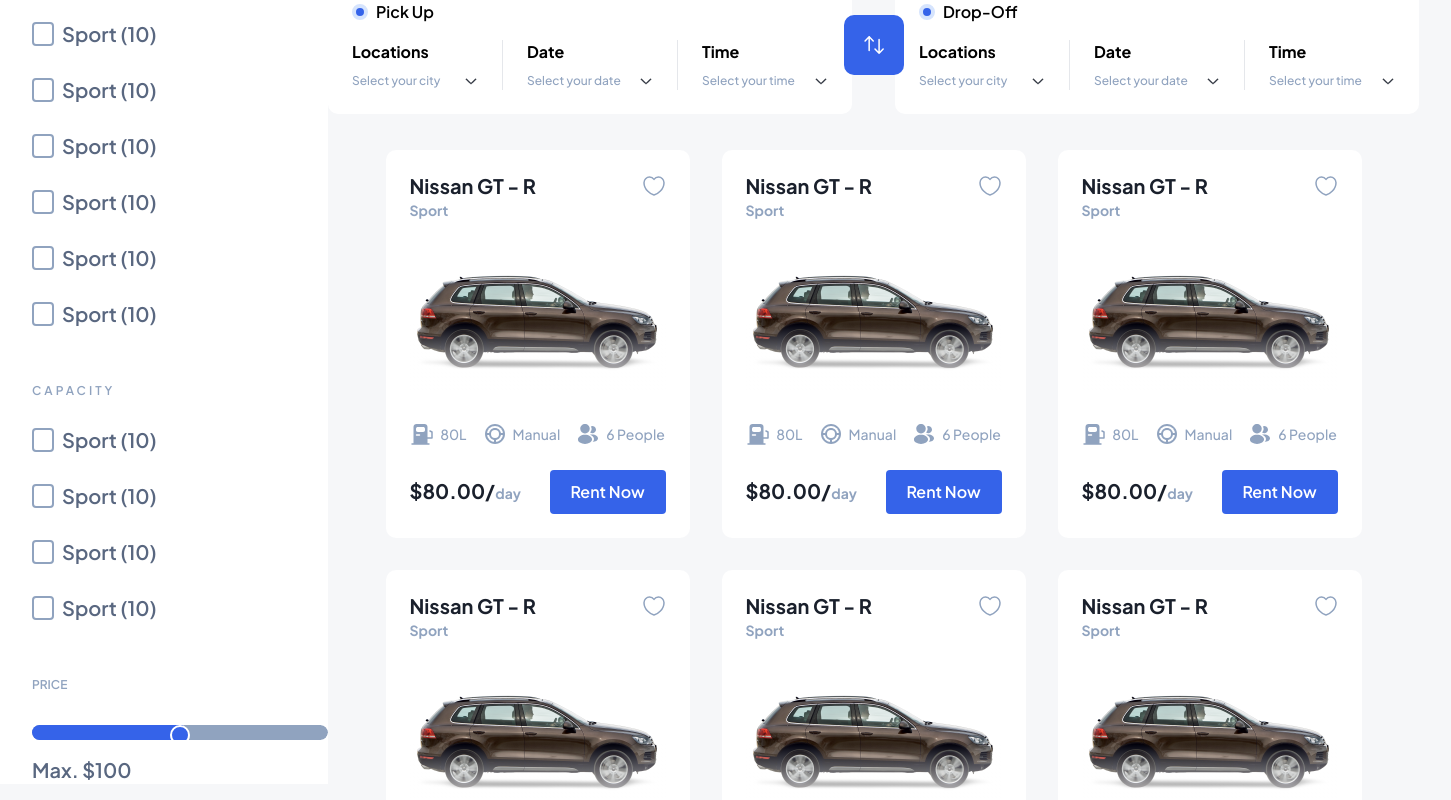
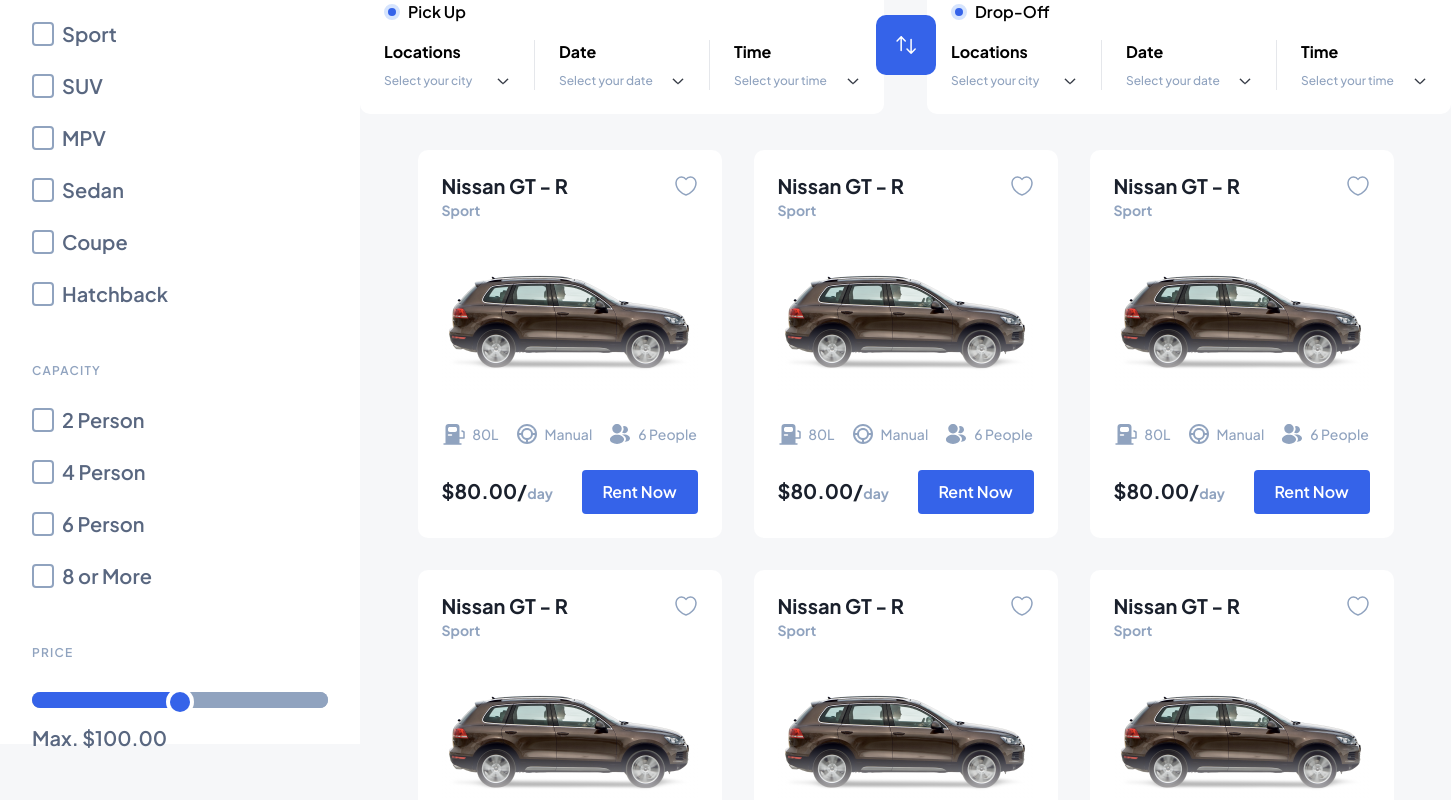
Before and after one commit to hanifisenturk/nextjs-rent-a-car, a Next.js app: page /search in a window 1280 px wide. Shown: the part 180-980 px from the top of the page, 1451 px wide, since content can reach past the window. Built offline with nearby package versions, Linux system fonts and the light colour scheme.

Commit message:
fix: Range slider and sidebar style problem fixed

```diff
--- a/src/components/Inputs/RangeSlider/RangeSlider.module.css
+++ b/src/components/Inputs/RangeSlider/RangeSlider.module.css
@@ -1,41 +1,22 @@
 .slider {
-  -webkit-appearance: none;
-  appearance: none;
-  width: 18.5rem;
-  cursor: pointer;
-  outline: none;
-  overflow: hidden;
-  border-radius: 16px;
+  @apply appearance-none w-full rounded-lg bg-secondary-300 outline-none  transition-opacity duration-200;
+}
+
+.slider::-webkit-slider-thumb {
+  @apply appearance-none w-5 h-5 bg-primary-default rounded-full cursor-pointer active:scale-125 transition-all;
+  box-shadow: 0px 0px 0px 4px white;
+}
+
+.slider::-moz-range-thumb {
+  @apply w-5 h-5 bg-primary-default rounded-full cursor-pointer active:scale-125;
+  box-shadow: 0px 0px 0px 4px white;
 }
 
 .slider::-webkit-slider-runnable-track {
-  height: 15px;
-  background: #90a3bf;
-  border-radius: 16px;
+  @apply h-4 rounded-lg;
+  background: linear-gradient(
+    to right,
+    #3563e9 var(--thumb-percent),
+    #90a3bf 0
+  );
 }
-
-.slider::-moz-range-track {
-  height: 15px;
-  background: #90a3bf;
-  border-radius: 16px;
-}
-
-.slider::-webkit-slider-thumb {
-  -webkit-appearance: none;
-  appearance: none;
-  height: 20px;
-  width: 20px;
-  background-color: #3563e9;
-  border-radius: 50%;
-  border: 2px solid #fff;
-  box-shadow: -407px 0 0 400px #3563e9;
-}
-
-.slider::-moz-range-thumb {
-  height: 20px;
-  width: 20px;
-  background-color: #fff;
-  border-radius: 50%;
-  border: 1px solid #f50;
-  box-shadow: -407px 0 0 400px #3563e9;
-}
--- a/src/components/Inputs/RangeSlider/RangeSlider.tsx
+++ b/src/components/Inputs/RangeSlider/RangeSlider.tsx
@@ -1,7 +1,48 @@
+"use client";
+
+import { useEffect, useState, useRef } from "react";
+
 import classes from "./RangeSlider.module.css";
 
 const RangeSlider = () => {
-  return <input className={classes.slider} type="range" />;
+  const min = 30;
+  const max = 100;
+  const [sliderValue, setSliderValue] = useState(65);
+
+  const calculatePercent = (value: number) => {
+    return ((value - min) / (max - min)) * 100;
+  };
+
+  const sliderRef = useRef<HTMLInputElement>(null);
+
+  useEffect(() => {
+    const slider = sliderRef.current;
+    let percent = calculatePercent(sliderValue);
+    slider?.style.setProperty("--thumb-percent", percent + "%");
+  }, []);
+
+  const handleSliderChange = (e: React.ChangeEvent<HTMLInputElement>) => {
+    const newValue = e.target.valueAsNumber;
+    setSliderValue(newValue);
+
+    const slider = e.target;
+    let percent = calculatePercent(newValue);
+    slider.style.setProperty("--thumb-percent", percent + "%");
+  };
+
+  return (
+    <input
+      ref={sliderRef}
+      min={min}
+      max={max}
+      // @ts-ignore
+      style={{ "--thumb-percent": `${calculatePercent(sliderValue)}%` }}
+      className={classes.slider}
+      type="range"
+      value={sliderValue}
+      onChange={handleSliderChange}
+    />
+  );
 };
 
 export { RangeSlider, RangeSlider as default };
--- a/src/components/Sidebar/Sidebar.module.css
+++ b/src/components/Sidebar/Sidebar.module.css
@@ -1,3 +1,19 @@
 .sidebar {
-  @apply bg-white pt-8 pl-8 w-[22.5rem] sticky top-0 left-0 h-fit;
+  @apply bg-white py-8 px-8 w-[22.5rem] h-screen sticky top-0 left-0 flex-none;
 }
+
+.section {
+  @apply mb-14 last:mb-0;
+}
+
+.section-title {
+  @apply text-secondary-300 text-xs font-semibold tracking-widest mb-7;
+}
+
+.checkbox-group {
+  @apply flex flex-col gap-7;
+}
+
+.price {
+  @apply mt-3 font-semibold text-lg text-secondary-400;
+}
--- a/src/components/Sidebar/Sidebar.tsx
+++ b/src/components/Sidebar/Sidebar.tsx
@@ -4,32 +4,31 @@
 const Sidebar = () => {
   return (
     <aside className={classes.sidebar}>
-      <h2 className="text-xs font-semibold text-secondary-300 mb-7">TYPE</h2>
-      <div className="flex flex-col gap-8">
-        <Checkbox label="Sport (10)" />
-        <Checkbox label="Sport (10)" />
-        <Checkbox label="Sport (10)" />
-        <Checkbox label="Sport (10)" />
-        <Checkbox label="Sport (10)" />
-        <Checkbox label="Sport (10)" />
+      <div className={classes.section}>
+        <h3 className={classes["section-title"]}>TYPE</h3>
+        <div className={classes["checkbox-group"]}>
+          <Checkbox label="Sport" />
+          <Checkbox label="SUV" />
+          <Checkbox label="MPV" />
+          <Checkbox label="Sedan" />
+          <Checkbox label="Coupe" />
+          <Checkbox label="Hatchback" />
+        </div>
       </div>
-      <h2 className="text-xs font-semibold text-secondary-300 mb-7 mt-14 tracking-[3px]">
-        CAPACITY
-      </h2>
-      <div className="flex flex-col gap-8">
-        <Checkbox label="Sport (10)" />
-        <Checkbox label="Sport (10)" />
-        <Checkbox label="Sport (10)" />
-        <Checkbox label="Sport (10)" />
+      <div className={classes.section}>
+        <h3 className={classes["section-title"]}>CAPACITY</h3>
+        <div className={classes["checkbox-group"]}>
+          <Checkbox label="2 Person" />
+          <Checkbox label="4 Person" />
+          <Checkbox label="6 Person" />
+          <Checkbox label="8 or More" />
+        </div>
       </div>
-      <h2 className="text-xs font-semibold text-secondary-300 mb-7 mt-14">
-        PRICE
-      </h2>
-
-      <RangeSlider />
-      <span className="inline-block mt-3 text-lg font-semibold text-secondary-400">
-        Max. $100
-      </span>
+      <div className={classes.section}>
+        <h3 className={classes["section-title"]}>PRICE</h3>
+        <RangeSlider />
+        <p className={classes.price}>Max. $100.00 </p>
+      </div>
     </aside>
   );
 };
```
